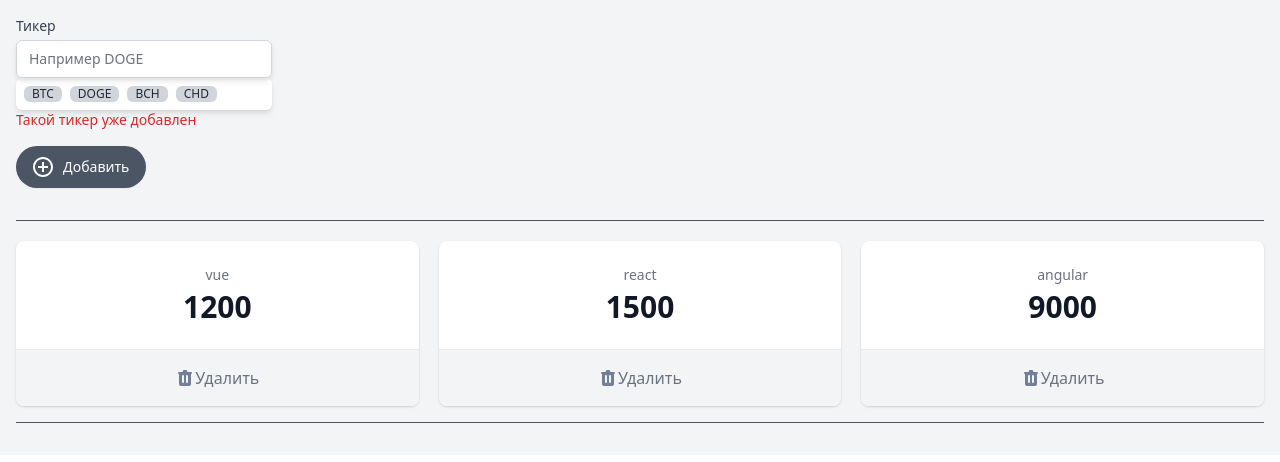
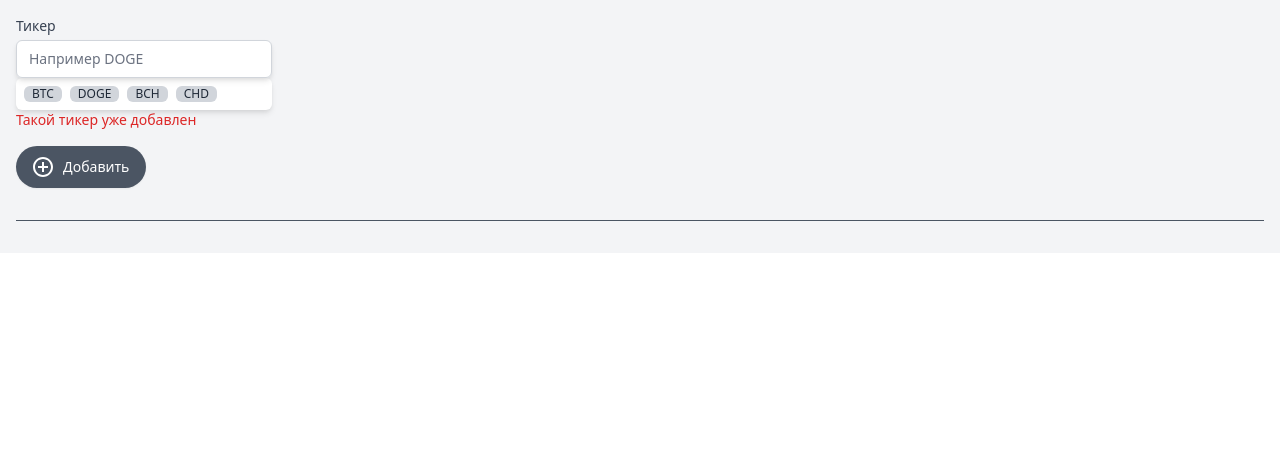
Before and after one commit to Red02Raccoon/vue-crypto, a Vue app: page / in a window 1280 px wide. Shown: the top 462 px of the page. Built offline with nearby package versions, Linux system fonts and the light colour scheme.

Commit message:
add data to localStorage

```diff
--- a/src/App.vue
+++ b/src/App.vue
@@ -98,15 +98,15 @@
           <div
             v-for="{ id, name, value } in tickers"
             :key="id"
-            @click="handleSelect(id)"
+            @click="handleSelect(name)"
             :class="{
-              'border-4': selected === id,
+              'border-4': selected === name,
             }"
             class="bg-white overflow-hidden shadow rounded-lg border-purple-800 border-solid cursor-pointer"
           >
             <div class="px-4 py-5 sm:p-6 text-center">
               <dt class="text-sm font-medium text-gray-500 truncate">
-                {{ name }}
+                {{ name }} - USD
               </dt>
               <dd class="mt-1 text-3xl font-semibold text-gray-900">
                 {{ value }}
@@ -114,7 +114,7 @@
             </div>
             <div class="w-full border-t border-gray-200"></div>
             <button
-              @click.stop="handleDelete(id)"
+              @click.stop="handleDelete(name)"
               class="flex items-center justify-center font-medium w-full bg-gray-100 px-4 py-4 sm:px-6 text-md text-gray-500 hover:text-gray-600 hover:bg-gray-200 hover:opacity-20 transition-all focus:outline-none"
             >
               <svg
@@ -137,7 +137,7 @@
       <hr class="w-full border-t border-gray-600 my-4" />
       <section v-if="selected" class="relative">
         <h3 class="text-lg leading-6 font-medium text-gray-900 my-8">
-          {{ selectedItem?.name }}
+          {{ selected }}
         </h3>
         <div class="flex items-end border-gray-600 border-b border-l h-64">
           <div
@@ -180,6 +180,7 @@
 </template>
 
 <script>
+const tickersKey = "tickers-list";
 export default {
   name: "App",
   data() {
@@ -187,11 +188,7 @@ export default {
       selected: null,
       ticker: "",
       graph: [],
-      tickers: [
-        { name: "vue", value: 1200, id: 1 },
-        { name: "react", value: 1500, id: 2 },
-        { name: "angular", value: 9000, id: 3 },
-      ],
+      tickers: [],
     };
   },
   methods: {
@@ -203,34 +200,38 @@ export default {
         id: newId,
       });
 
-      setInterval(
+      localStorage.setItem(tickersKey, JSON.stringify(this.tickers));
+      this.getInformation(this.ticker);
+
+      this.ticker = "";
+    },
+    getInformation(tickerName) {
+      setTimeout(
         async (fsym) => {
           const data = await fetch(
             `https://min-api.cryptocompare.com/data/price?fsym=${fsym}&tsyms=USD`
           );
           const result = await data.json();
 
-          const item = this.tickers.find(({ id }) => id === newId);
+          const item = this.tickers.find(({ name }) => name === fsym);
           item.value = result.USD;
 
-          if (newId === this.selected) {
+          if (fsym === this.selected) {
             this.graph.push(result.USD);
           }
         },
         3000,
-        this.ticker
+        tickerName
       );
-
-      this.ticker = "";
     },
-    handleDelete(id) {
-      if (id === this.selected) {
+    handleDelete(name) {
+      if (name === this.selected) {
         this.selected = null;
       }
-      this.tickers = this.tickers.filter((item) => item.id !== id);
+      this.tickers = this.tickers.filter((item) => item.name !== name);
     },
-    handleSelect(id) {
-      this.selected = id;
+    handleSelect(name) {
+      this.selected = name;
 
       this.graph = [];
     },
@@ -239,9 +240,6 @@ export default {
     },
   },
   computed: {
-    selectedItem() {
-      return this.tickers.find(({ id }) => id === this.selected);
-    },
     normalizedGraph() {
       const max = Math.max(...this.graph);
       const min = Math.min(...this.graph);
@@ -253,5 +251,9 @@ export default {
       return formattedData;
     },
   },
+  created() {
+    this.tickers = JSON.parse(localStorage.getItem(tickersKey) || "[]");
+    this.tickers.forEach(({ name }) => this.getInformation(name));
+  },
 };
 </script>
```
